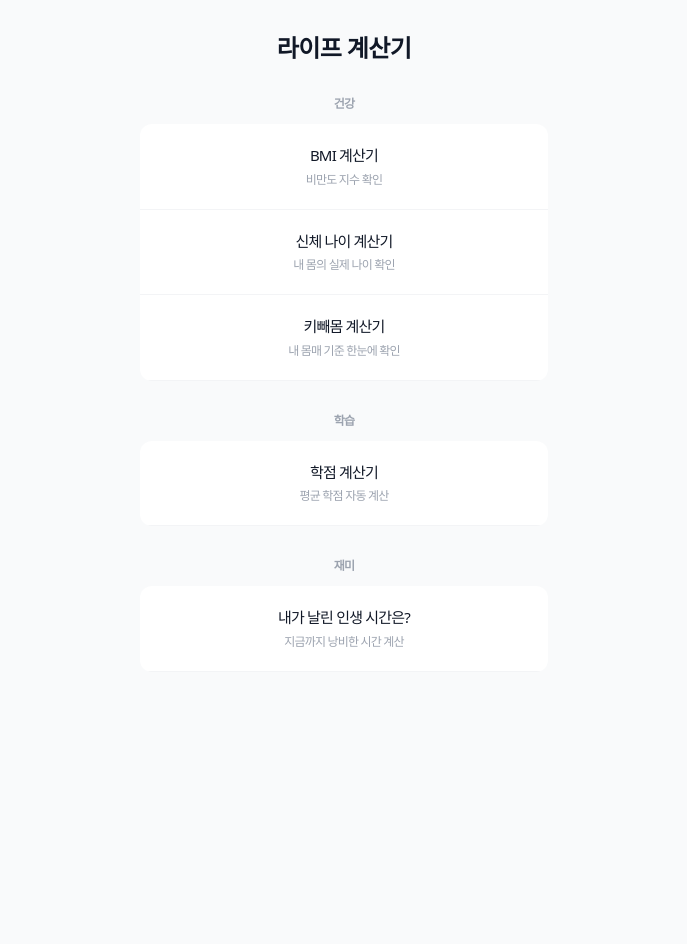
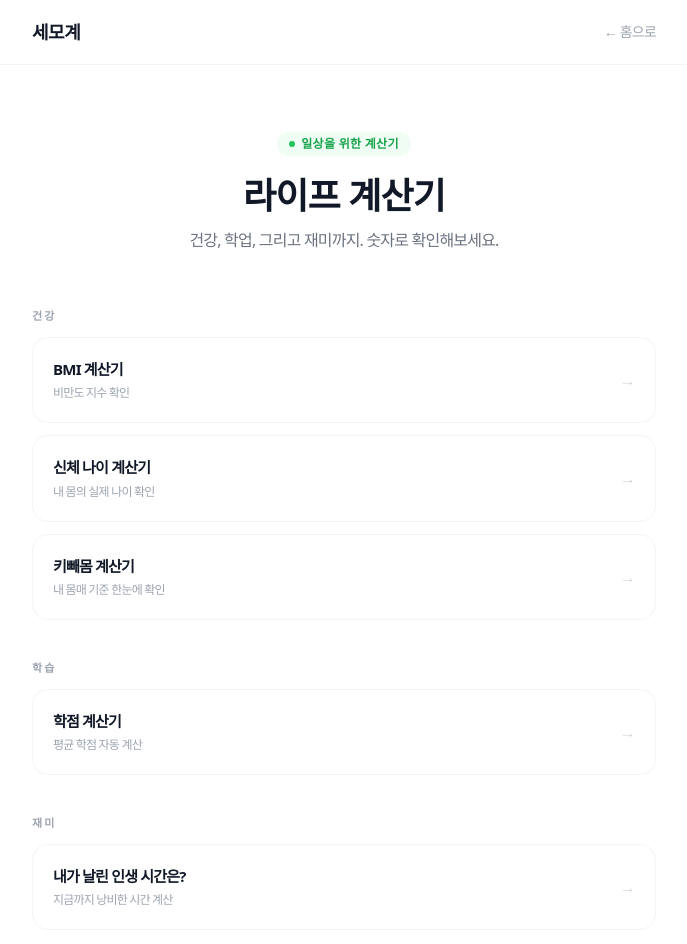
Before and after one commit to greentea2417/semogye-calculator, a Next.js app: page /life in a window 1280 px wide. Shown: the top 944 px of the page, without its empty margins (296-983 px from the left). Before the commit the page ends 800 px from the top, so only its background shows below. Built offline with nearby package versions, Linux system fonts and the light colour scheme; a web font is replaced by a local one.

Commit message:
redesign: 라이프 계산기 리스트 톤앤매너 통일
Refactor Item component and restructure LifePage layout for improved navigation and organization.

```diff
--- a/app/life/page.tsx
+++ b/app/life/page.tsx
@@ -4,57 +4,79 @@ function Item({ href, title, desc }) {
   return (
     <Link
       href={href}
-      className="block py-5 border-b border-gray-100 hover:bg-gray-50 transition"
+      className="group flex items-center justify-between p-5 rounded-2xl border border-gray-100 bg-white hover:border-green-200 hover:shadow-md transition-all"
     >
-      <div className="flex flex-col items-center text-center">
-        <p className="text-[15px] font-medium text-gray-900">
+      <div className="text-left">
+        <p className="text-[15px] font-bold text-gray-900 group-hover:text-green-600 transition-colors">
           {title}
         </p>
-        <p className="text-[12px] text-gray-400 mt-1">
-          {desc}
-        </p>
+        <p className="text-[12px] text-gray-400 mt-1">{desc}</p>
       </div>
+      <span className="text-gray-300 group-hover:text-green-500 group-hover:translate-x-1 transition-all">
+        →
+      </span>
     </Link>
   );
 }
 
 export default function LifePage() {
   return (
-    <main className="max-w-md mx-auto px-5 py-8 text-center">
+    <div className="min-h-screen bg-white">
+      {/* 네비게이션 */}
+      <nav className="sticky top-0 z-50 bg-white/80 backdrop-blur-md border-b border-gray-100">
+        <div className="max-w-2xl mx-auto px-6 h-16 flex items-center justify-between">
+          <Link href="/" className="font-extrabold text-lg tracking-tight text-gray-900">
+            세모계
+          </Link>
+          <Link
+            href="/"
+            className="text-sm text-gray-400 hover:text-gray-700 transition-colors"
+          >
+            ← 홈으로
+          </Link>
+        </div>
+      </nav>
 
-      {/* 타이틀 */}
-      <h1 className="text-2xl font-extrabold text-gray-900 mb-8 tracking-tight">
+      <main className="max-w-2xl mx-auto px-6 py-16">
+        <div className="text-center mb-14">
+          <span className="inline-flex items-center gap-1.5 px-3 py-1 rounded-full bg-green-50 text-green-600 text-xs font-semibold tracking-wide mb-5">
+            <span className="w-1.5 h-1.5 rounded-full bg-green-500" />
+            일상을 위한 계산기
+          </span>
+          <h1 className="text-3xl md:text-4xl font-extrabold tracking-tight text-gray-900">
             라이프 계산기
           </h1>
+          <p className="mt-3 text-gray-500">
+            건강, 학업, 그리고 재미까지. 숫자로 확인해보세요.
+          </p>
+        </div>
 
-      {/* 건강 */}
-      <section className="mb-8">
-        <h2 className="text-xs font-bold text-gray-400 mb-3">
+        <div className="space-y-10">
+          <section>
+            <h2 className="text-[11px] font-bold text-gray-400 tracking-[0.2em] uppercase mb-3">
               건강
             </h2>
-        <div className="bg-white rounded-xl overflow-hidden">
+            <div className="space-y-3">
               <Item href="/life/bmi" title="BMI 계산기" desc="비만도 지수 확인" />
               <Item href="/life/body-age" title="신체 나이 계산기" desc="내 몸의 실제 나이 확인" />
-          <Item href="/life/kbm" title="키빼몸 계산기" desc="내 몸매 기준 한눈에 확인"/>
+              <Item href="/life/kbm" title="키빼몸 계산기" desc="내 몸매 기준 한눈에 확인" />
             </div>
           </section>
 
-      {/* 학습 */}
-      <section className="mb-8">
-        <h2 className="text-xs font-bold text-gray-400 mb-3">
+          <section>
+            <h2 className="text-[11px] font-bold text-gray-400 tracking-[0.2em] uppercase mb-3">
               학습
             </h2>
-        <div className="bg-white rounded-xl overflow-hidden">
+            <div className="space-y-3">
               <Item href="/life/grade" title="학점 계산기" desc="평균 학점 자동 계산" />
             </div>
           </section>
 
-      {/* 재미 */}
           <section>
-        <h2 className="text-xs font-bold text-gray-400 mb-3">
+            <h2 className="text-[11px] font-bold text-gray-400 tracking-[0.2em] uppercase mb-3">
               재미
             </h2>
-        <div className="bg-white rounded-xl overflow-hidden">
+            <div className="space-y-3">
               <Item
                 href="/life/waste-time"
                 title="내가 날린 인생 시간은?"
@@ -62,7 +84,8 @@ export default function LifePage() {
               />
             </div>
           </section>
-
+        </div>
       </main>
+    </div>
   );
 }
```
Lines whose indentation alone changed are shown as unchanged.
